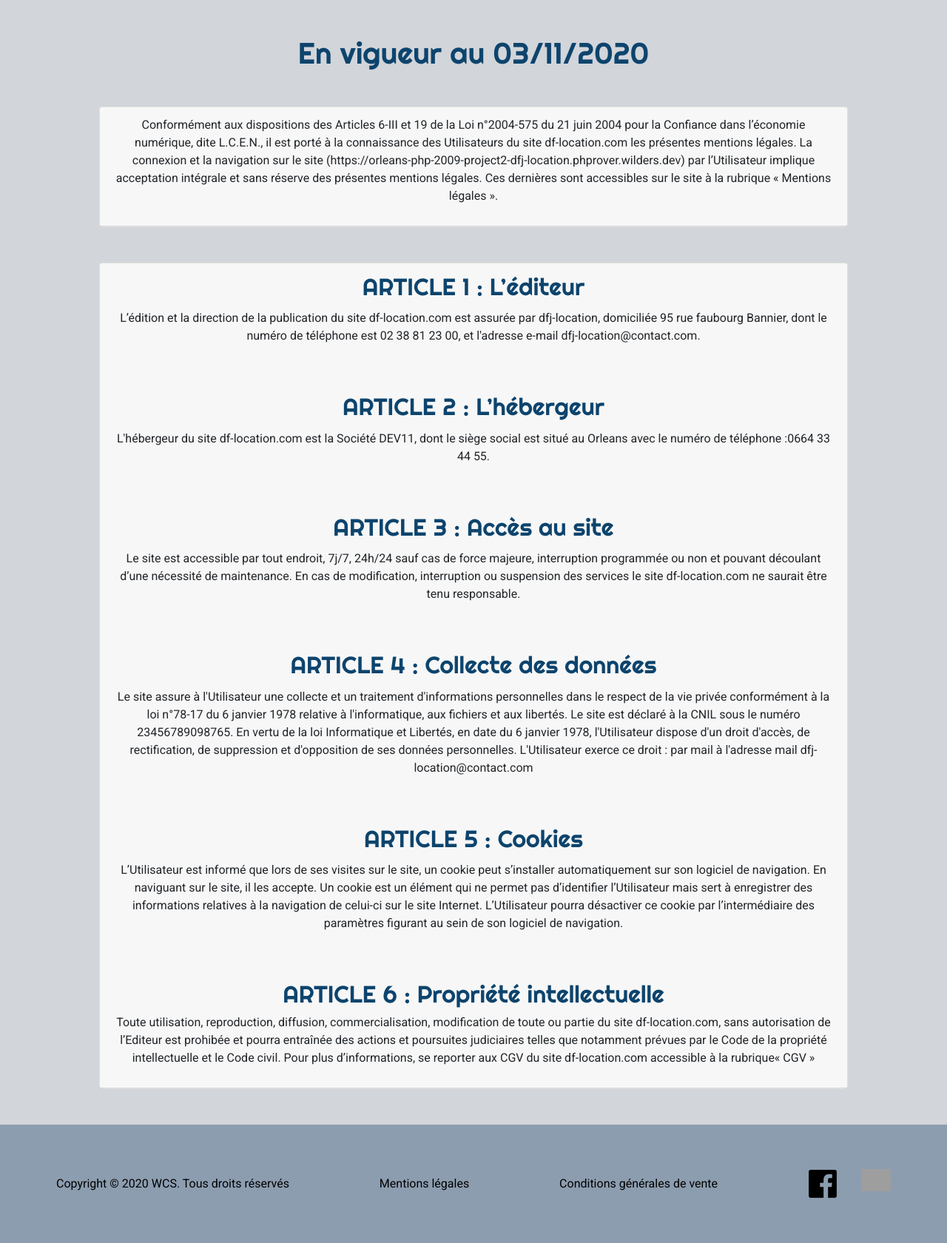
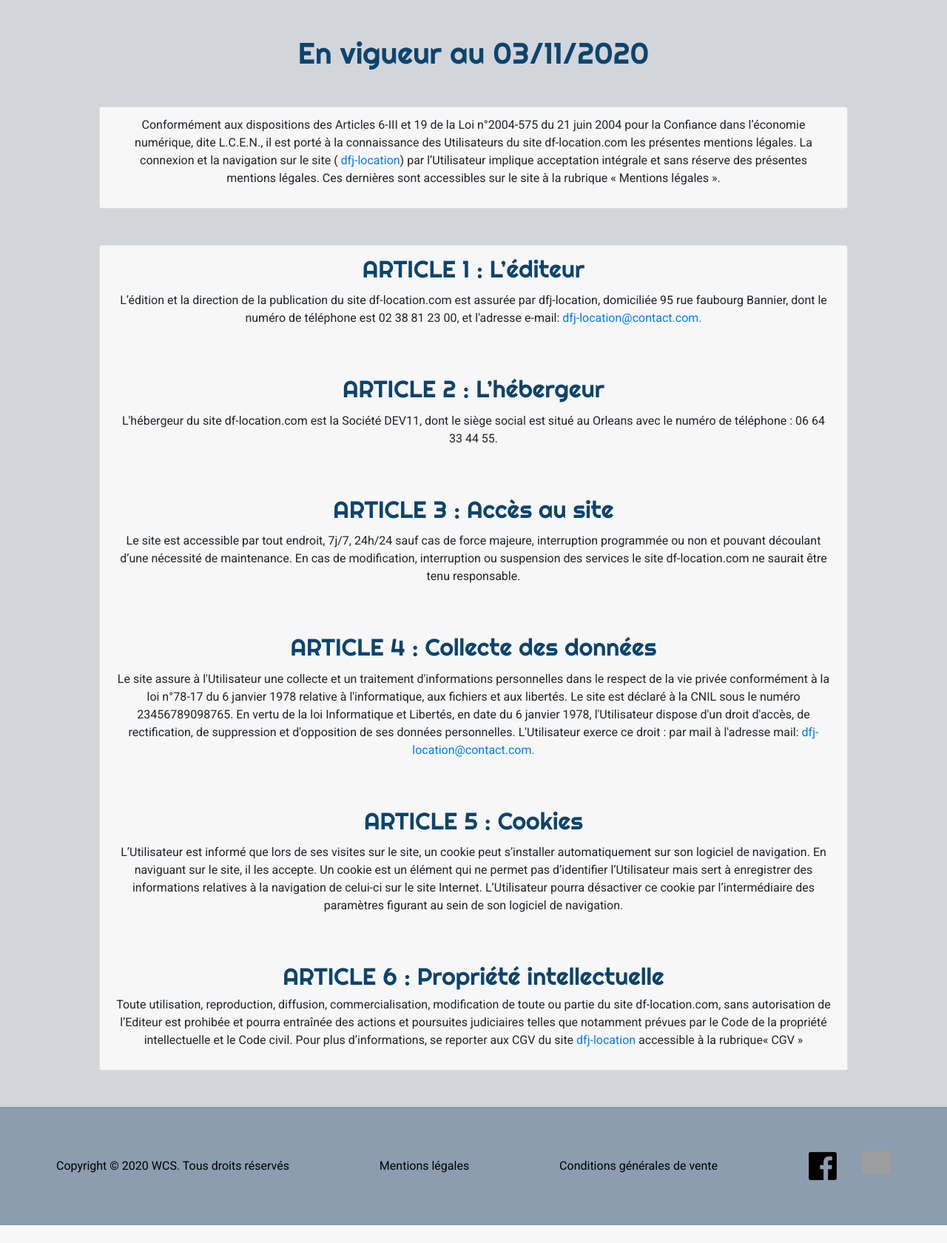
Before and after one commit to WildCodeSchool/orleans-php-202009-project-dfj-location, a PHP site: template src/View/Home/legal-mentions.html.twig in a window 1280 px wide. Shown: the part 80-1760 px from the top of the page at 74% size. After the commit the page ends 1736 px from the top, so only its background shows below. Run offline with PHP 8.4, Linux system fonts and the light colour scheme; the template is opened without the code that fills it, so the values that code supplies are empty; some libraries are stand-ins or nearby versions; grey boxes are pictures that could not be loaded.

Commit message:
I add link in legal mention

```diff
--- a/src/View/Home/legal-mentions.html.twig
+++ b/src/View/Home/legal-mentions.html.twig
@@ -13,7 +13,8 @@
                             il est porté à la connaissance des Utilisateurs du site df-location.com les
                             présentes mentions légales.
                             La connexion et la navigation sur le site
-                            (https://orleans-php-2009-project2-dfj-location.phprover.wilders.dev)
+                            (<a href="https://orleans-php-2009-project2-dfj-location.phprover.wilders.dev">
+                                dfj-location</a>)
                             par l’Utilisateur implique acceptation intégrale et sans réserve des
                             présentes mentions légales. Ces dernières sont accessibles sur
                             le site à la rubrique « Mentions légales ».
@@ -26,11 +27,12 @@
                             <p>L’édition et la direction de la publication du site df-location.com est assurée par
                                 dfj-location,
                                 domiciliée 95 rue faubourg Bannier, dont le numéro de téléphone est 02 38 81 23 00, et
-                                l'adresse e-mail dfj-location@contact.com.
+                                l'adresse e-mail:
+                                    <a href="mailto:dfj-location@contact.com.">dfj-location@contact.com.</a>
                             </p>
                         <h2 class="pt-5 pb-1">ARTICLE 2 : L’hébergeur</h2>
                             <p>L'hébergeur du site df-location.com est la Société DEV11, dont le siège social est situé
-                                au Orleans avec le numéro de téléphone :0664 33 44 55.
+                                au Orleans avec le numéro de téléphone : 06 64 33 44 55.
                             </p>
                         <h2 class="pt-5 pb-1">ARTICLE 3 : Accès au site</h2>
                             <p>Le site est accessible par tout endroit, 7j/7, 24h/24 sauf cas de force majeure,
@@ -46,8 +48,9 @@
                                 En vertu de la loi Informatique et Libertés, en date du 6 janvier 1978,
                                 l'Utilisateur dispose d'un droit d'accès, de rectification, de suppression et
                                 d'opposition de ses données personnelles. L'Utilisateur exerce ce droit :
-                                par mail à l'adresse mail dfj-location@contact.com
-                            </p>
+                                par mail à l'adresse mail:
+                                    <a href="mailto:dfj-location@contact.com.">
+                                    dfj-location@contact.com.</a>
                         <h2 class="pt-5 pb-1">ARTICLE 5 : Cookies</h2>
                             <p>L’Utilisateur est informé que lors de ses visites sur le site, un cookie peut s’installer
                                 automatiquement sur son logiciel de navigation. En naviguant sur le site, il
@@ -62,8 +65,10 @@
                                 partie du site df-location.com,  sans autorisation de l’Editeur est prohibée et pourra
                                 entraînée des actions et poursuites judiciaires telles que notamment prévues par le Code
                                 de la propriété intellectuelle et le Code civil.
-                                Pour plus d’informations, se reporter aux CGV du site df-location.com accessible
-                                à la rubrique« CGV »
+                                Pour plus d’informations, se reporter aux CGV du site
+                                    <a href="https://orleans-php-2009-project2-dfj-location.phprover.wilders.dev">
+                                    dfj-location</a>
+                                accessible à la rubrique« CGV »
                             </p>
                     </div>
                 </div>
```
